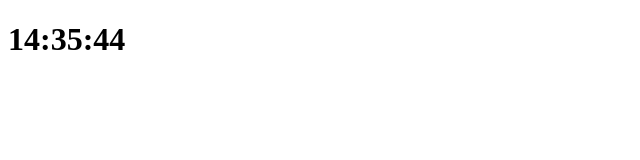
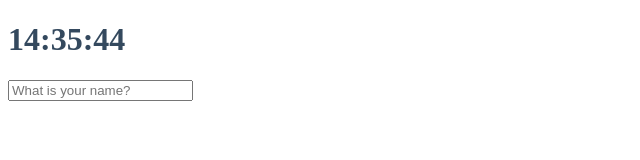
Before and after one commit to butler-yun/Momentum, a plain HTML site: page index.html in a window 1280 px wide. Shown: the whole page, without its empty margins (0-640 px from the left). Drawn offline with Linux system fonts and the light colour scheme.

Commit message:
style.css

```diff
--- /dev/null
+++ b/css/style.css
@@ -0,0 +1,11 @@
+body{
+    color: #34495e;
+}
+
+form, .greetings{
+    display: none;
+}
+
+.showing{
+    display: block;
+}
--- a/index.html
+++ b/index.html
@@ -5,11 +5,17 @@
     <meta name="viewport" content="width=device-width, initial-scale=1.0">
     <meta http-equiv="X-UA-Compatible" content="ie=edge">
     <title>Momentum</title>
+    <link rel="stylesheet" href="css/style.css">
 </head>
 <body>
     <div class="js-clock">
         <h1></h1>
     </div>
+    <form action="" class="js-form form">
+        <input type="text" placeholder="What is your name?">
+    </form>
+    <h4 class="js-greetings greetings"></h4>
     <script src="js/clock.js"></script>
+    <script src="js/greeting.js"></script>
 </body>
 </html>
```
